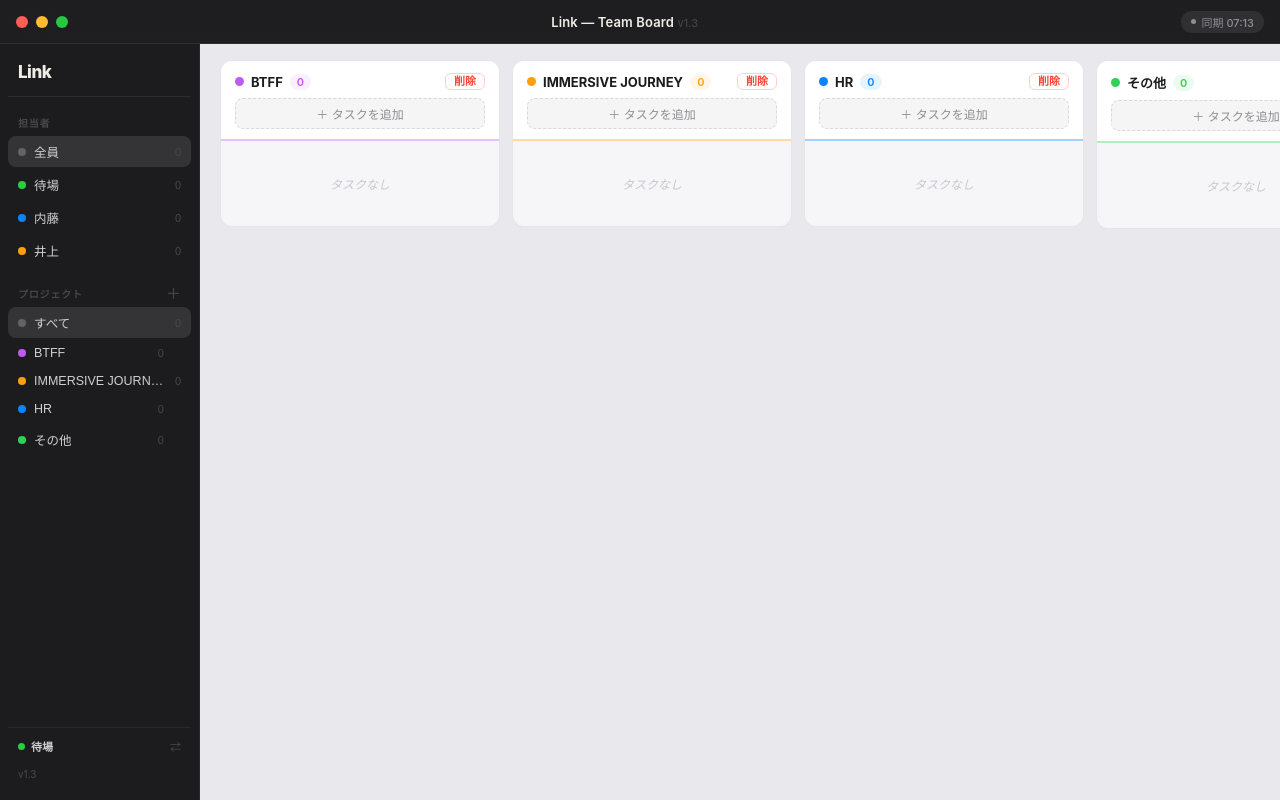
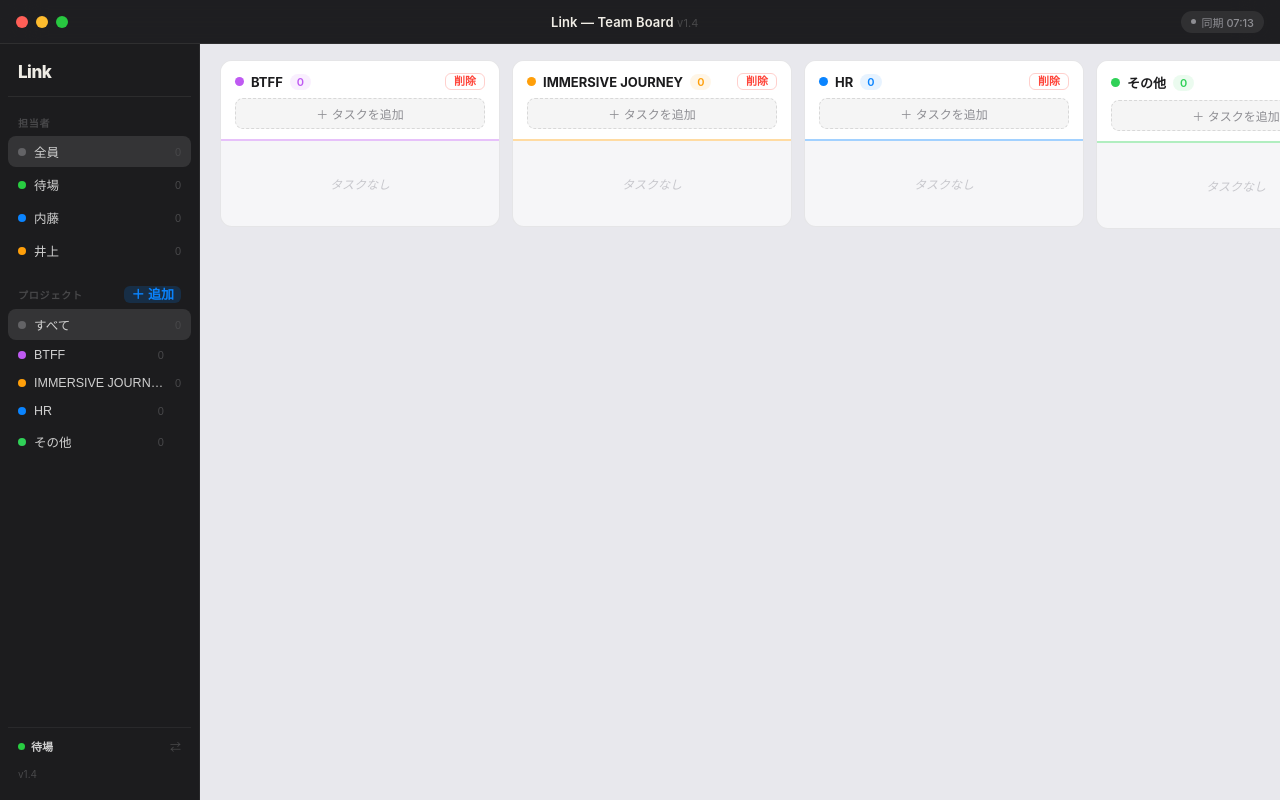
Before and after one commit to Tonight0000/Link-TeamTask, a React (Vite) app in the folder kiku-sheets/: page / in a window 1280 px wide. Both pictures are taken after a click on the button "待場". Built offline with nearby package versions, Linux system fonts and the light colour scheme.

Commit message:
Update App.jsx

```diff
--- a/kiku-sheets/src/App.jsx
+++ b/kiku-sheets/src/App.jsx
@@ -1,6 +1,6 @@
 import { useState, useEffect, useRef } from "react";
 
-const VERSION = "v1.3";
+const VERSION = "v1.4";
 const USER_KEY = "link-user-v1";
 const STORAGE_KEY = "link-team-v1";
 
@@ -338,8 +338,8 @@ body{background:#e8e8ed;font-family:-apple-system,BlinkMacSystemFont,'Helvetica
 .sidebar{width:200px;flex-shrink:0;background:rgba(22,22,24,.97);border-right:1px solid rgba(255,255,255,.06);padding:12px 8px;display:flex;flex-direction:column;gap:2px;overflow-y:auto}
 .sb-logo{font-size:17px;font-weight:800;color:#f0ede6;letter-spacing:-.5px;padding:6px 10px 14px;border-bottom:1px solid rgba(255,255,255,.07);margin-bottom:6px}
 .sb-section{font-size:10px;font-weight:700;color:#48484a;letter-spacing:.08em;text-transform:uppercase;padding:10px 10px 4px;display:flex;align-items:center;justify-content:space-between}
-.sb-plus{background:none;border:none;cursor:pointer;color:#48484a;font-size:15px;line-height:1;padding:0;transition:color .15s}
-.sb-plus:hover{color:#aeaeb2}
+.sb-plus{background:rgba(10,132,255,.18);border:none;cursor:pointer;color:#0a84ff;font-size:13px;font-weight:700;line-height:1;padding:2px 7px;border-radius:6px;transition:all .15s}
+.sb-plus:hover{background:rgba(10,132,255,.3);color:#3fa9ff}
 .sb-item{display:flex;align-items:center;gap:8px;padding:6px 10px;border-radius:8px;cursor:pointer;border:none;background:none;width:100%;text-align:left;transition:background .12s}
 .sb-item:hover{background:rgba(255,255,255,.07)}
 .sb-item.on{background:rgba(255,255,255,.11)}
@@ -491,7 +491,7 @@ export default function App() {
 
             <div className="sb-section" style={{marginTop:8}}>
               プロジェクト
-              <button className="sb-plus" onClick={()=>setShowProjModal(true)} title="追加">＋</button>
+              <button className="sb-plus" onClick={()=>setShowProjModal(true)} title="プロジェクトを追加">＋ 追加</button>
             </div>
             {/* 全件表示ボタン */}
             <button className={`sb-item${filterProject==="all"?" on":""}`} onClick={()=>setFilterProject("all")}>
```
